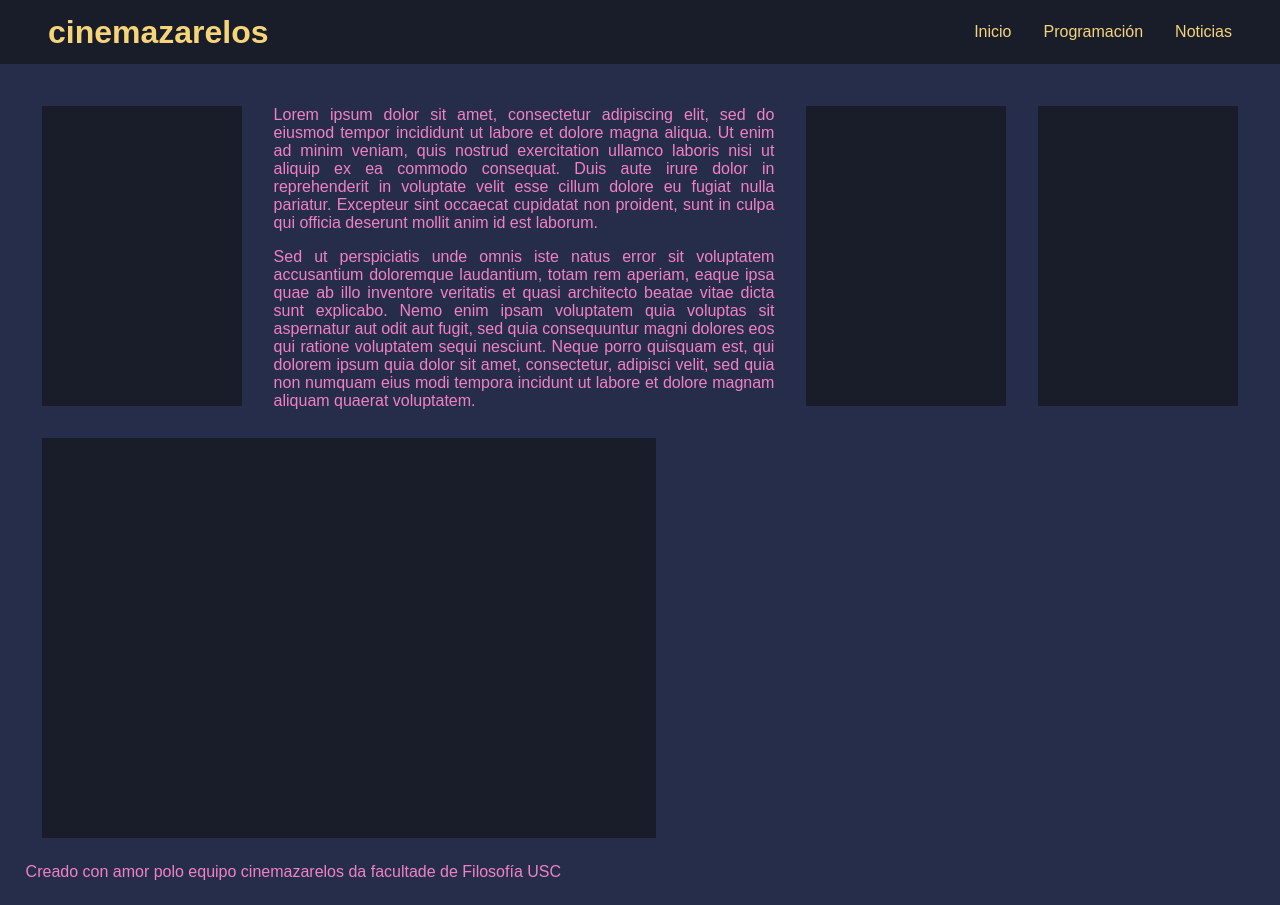
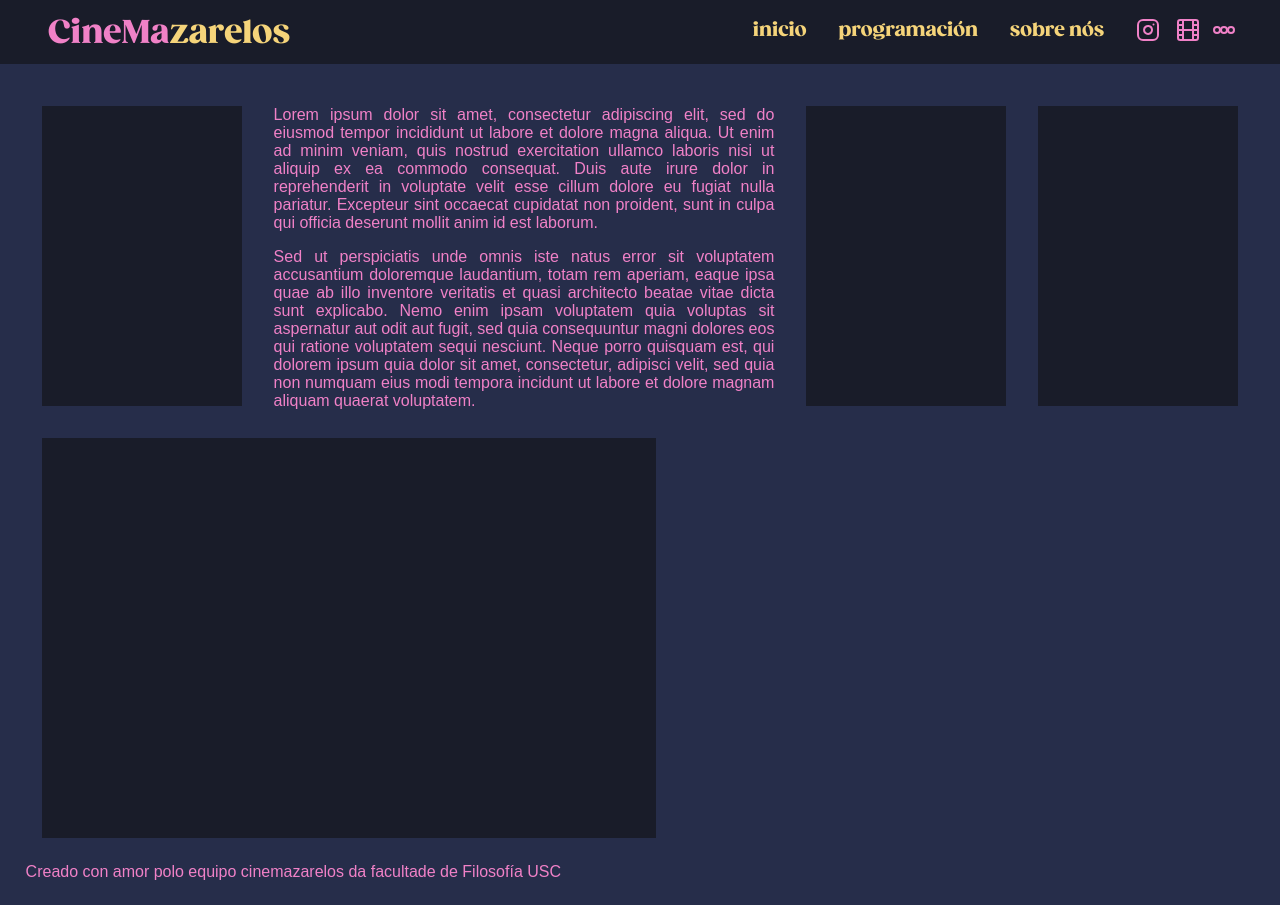
Before and after one commit to eerii/cinemazarelos, a Next.js app: page / in a window 1280 px wide. Built offline with nearby package versions, Linux system fonts and the light colour scheme.

Commit message:
feat: barra de navegación 🌈

```diff
--- /dev/null
+++ b/components/icon.tsx
@@ -0,0 +1,30 @@
+import feather from "feather-icons"
+
+export interface IIndexable {
+    [key: string]: any;
+}
+
+type IconProps = {
+    name: string,
+    custom? : boolean,
+    style?: any,
+    width?: string,
+    height?: string,
+    color?: string,
+    "stroke-width"?: string,
+    "stroke-linecap"?: string,
+    "stroke-linejoin"?: string,
+}
+
+const Icon = ({ name, custom, style, ...props } : IconProps) => {
+    return (
+        custom ?
+        <img src={name} style = { {...style ,...{ height: props?.height, width: props?.width, color: props?.color }} }/> :
+        <span
+            dangerouslySetInnerHTML={{ __html: (feather.icons as IIndexable)[name].toSvg(props) }}
+            style = { style }
+        />
+    )
+}
+
+export default Icon
--- a/components/navbar.tsx
+++ b/components/navbar.tsx
@@ -1,12 +1,17 @@
-import { NavItem, NavLogo, NavLinks, NavStyle } from "../styles/nav_styles"
+import { NavItem, NavLogo, NavLogoFirst, NavLinks, NavStyle } from "../styles/nav_styles"
+import Icon from "./icon"
 
 const Navigation = () => {
     return <NavStyle>
-        <NavLogo>cinemazarelos</NavLogo>
+        <NavLogo><NavLogoFirst>CineMa</NavLogoFirst>zarelos</NavLogo>
         <NavLinks>
-            <NavItem>Inicio</NavItem>
-            <NavItem>Programación</NavItem>
-            <NavItem>Noticias</NavItem>
+            <NavItem>inicio</NavItem>
+            <NavItem>programación</NavItem>
+            <NavItem>sobre nós</NavItem>
+
+            <Icon name="instagram" width="24px" style={{margin: "0 16px"}}/>
+            <Icon name="film" width="24px"/>
+            <Icon name="more-horizontal" width="24px" stroke-width="6px" style={{margin: "0 12px"}}/>
         </NavLinks>
     </NavStyle>
 }
--- a/package.json
+++ b/package.json
@@ -9,12 +9,15 @@
     "lint": "next lint"
   },
   "dependencies": {
+    "@next/font": "^13.0.6",
+    "@types/feather-icons": "^4.29.1",
     "@types/node": "18.11.11",
     "@types/react": "18.0.26",
     "@types/react-dom": "18.0.9",
     "@types/styled-components": "^5.1.26",
     "eslint": "8.29.0",
     "eslint-config-next": "13.0.6",
+    "feather-icons": "^4.29.0",
     "next": "13.0.6",
     "react": "18.2.0",
     "react-dom": "18.2.0",
--- /dev/null
+++ b/styles/font_styles.tsx
@@ -0,0 +1,16 @@
+import localFont from "@next/font/local"
+
+export const Gazpacho = localFont({
+    src: [
+        {
+            path: './fonts/gzpch_bold.ttf',
+            weight: '700',
+            style: 'normal',
+        },
+        {
+            path: './fonts/gzpch_bold_italic.ttf',
+            weight: '700',
+            style: 'italic',
+        },
+    ],
+})
--- a/styles/global_styles.tsx
+++ b/styles/global_styles.tsx
@@ -1,4 +1,6 @@
 import { createGlobalStyle } from 'styled-components'
+
+import { Gazpacho } from "../styles/font_styles"
 
 const GlobalStyle = createGlobalStyle`
     html, body {
@@ -8,6 +10,10 @@ const GlobalStyle = createGlobalStyle`
         color: ${ props => props.theme.colors.main };
         background-color: ${ props => props.theme.colors.background };
         font-family: sans-serif;
+    }
+
+    h1, h2, h3, h4 {
+        font-family: ${Gazpacho.style.fontFamily};
     }
 
     a {
--- a/styles/nav_styles.tsx
+++ b/styles/nav_styles.tsx
@@ -18,11 +18,16 @@ export const NavLogo = styled.h1`
     color: ${ props => props.theme.colors.secondary };
 `;
 
+export const NavLogoFirst = styled.span`
+    color: ${ props => props.theme.colors.main };
+`;
+
 export const NavLinks = styled.div`
     display: flex;
+    flex-grow: 0;
 `;
 
-export const NavItem = styled.a`
+export const NavItem = styled.h3`
     margin: 0 16px;
 
     color: ${ props => props.theme.colors.secondary };
```
Also changed, not shown: styles/fonts/gzpch_bold.ttf (added), styles/fonts/gzpch_bold_italic.ttf (added).
